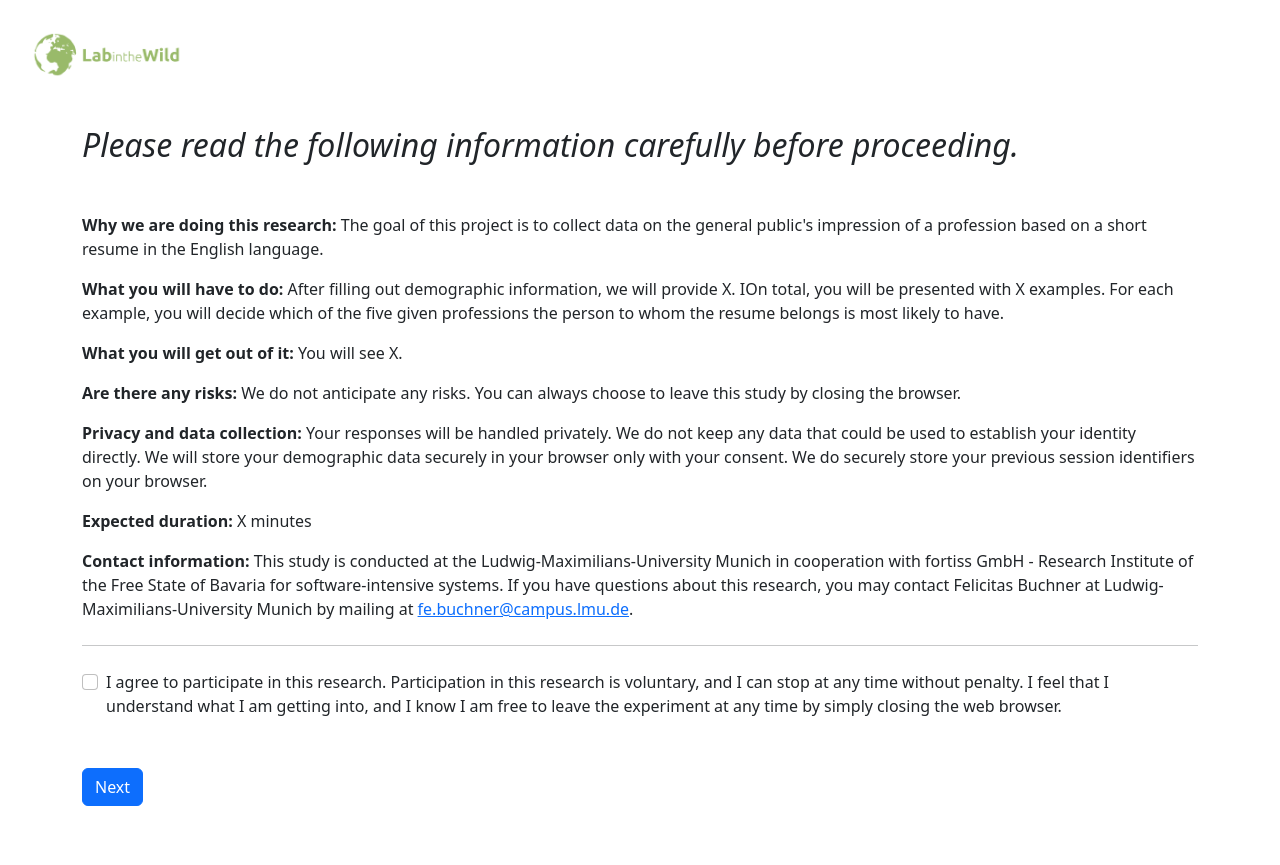
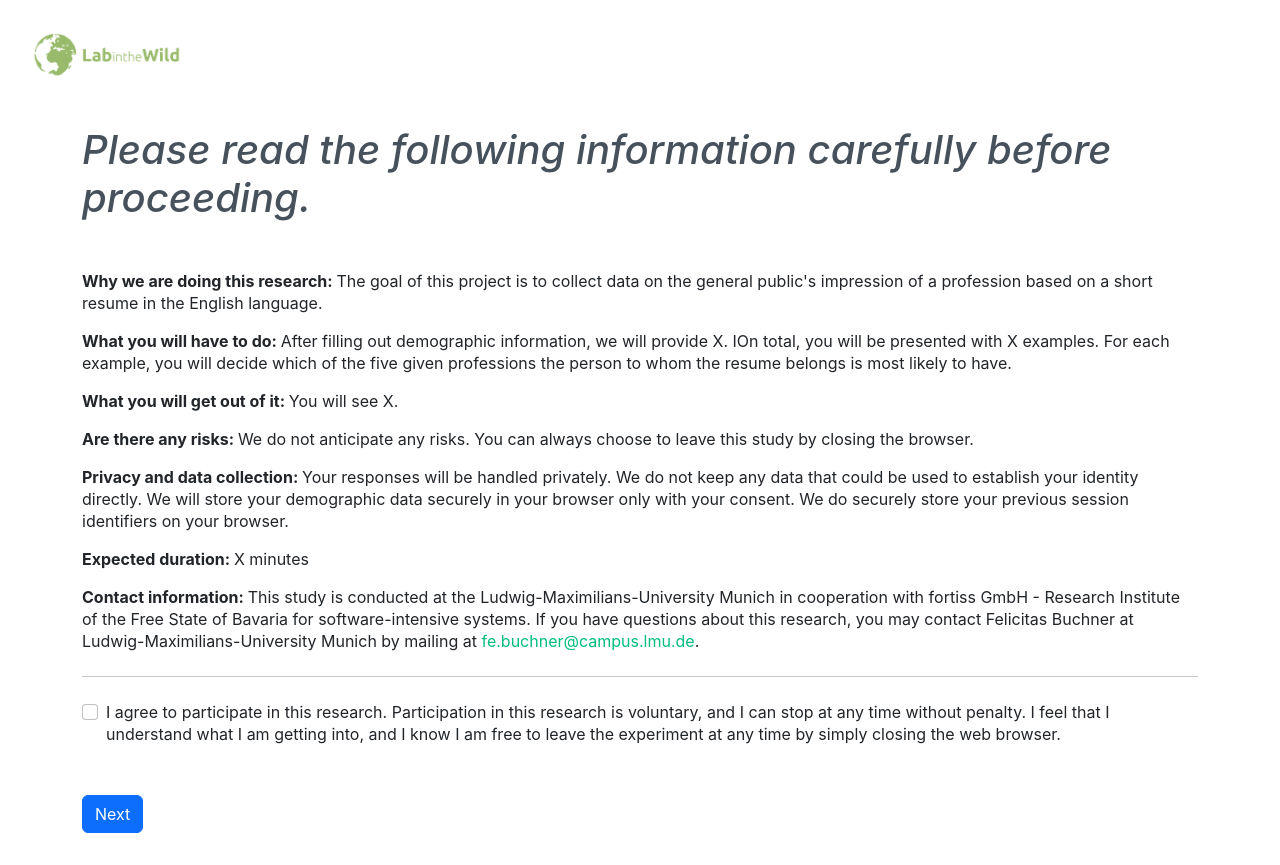
Before and after one commit to febuchner/ma_study01, a Vue app: page / in a window 1280 px wide. Before the commit the page ends 838 px from the top, so only its background shows below. Built offline with nearby package versions, Linux system fonts and the light colour scheme.

Commit message:
Task(bootstrap) Adapt bootstrap to allow changes

```diff
--- /dev/null
+++ b/src/assets/_base.css
@@ -0,0 +1,72 @@
+/*!* color palette from <https://github.com/vuejs/theme> *!*/
+/*:root {*/
+/*  --vt-c-white: #ffffff;*/
+/*  --vt-c-white-soft: #f8f8f8;*/
+/*  --vt-c-white-mute: #f2f2f2;*/
+
+/*  --vt-c-black: #181818;*/
+/*  --vt-c-black-soft: #222222;*/
+/*  --vt-c-black-mute: #282828;*/
+
+/*  --vt-c-indigo: #2c3e50;*/
+
+/*  --vt-c-divider-light-1: rgba(60, 60, 60, 0.29);*/
+/*  --vt-c-divider-light-2: rgba(60, 60, 60, 0.12);*/
+/*  --vt-c-divider-dark-1: rgba(84, 84, 84, 0.65);*/
+/*  --vt-c-divider-dark-2: rgba(84, 84, 84, 0.48);*/
+
+/*  --vt-c-text-light-1: var(--vt-c-indigo);*/
+/*  --vt-c-text-light-2: rgba(60, 60, 60, 0.66);*/
+/*  --vt-c-text-dark-1: var(--vt-c-white);*/
+/*  --vt-c-text-dark-2: rgba(235, 235, 235, 0.64);*/
+/*}*/
+
+/*!* semantic color variables for this project *!*/
+/*:root {*/
+/*  --color-background: var(--vt-c-white);*/
+/*  --color-background-soft: var(--vt-c-white-soft);*/
+/*  --color-background-mute: var(--vt-c-white-mute);*/
+
+/*  --color-border: var(--vt-c-divider-light-2);*/
+/*  --color-border-hover: var(--vt-c-divider-light-1);*/
+
+/*  --color-heading: var(--vt-c-text-light-1);*/
+/*  --color-text: var(--vt-c-text-light-1);*/
+
+/*  --section-gap: 160px;*/
+/*}*/
+
+/*@media (prefers-color-scheme: dark) {*/
+/*  :root {*/
+/*    --color-background: var(--vt-c-black);*/
+/*    --color-background-soft: var(--vt-c-black-soft);*/
+/*    --color-background-mute: var(--vt-c-black-mute);*/
+
+/*    --color-border: var(--vt-c-divider-dark-2);*/
+/*    --color-border-hover: var(--vt-c-divider-dark-1);*/
+
+/*    --color-heading: var(--vt-c-text-dark-1);*/
+/*    --color-text: var(--vt-c-text-dark-2);*/
+/*  }*/
+/*}*/
+
+/**,*/
+/**::before,*/
+/**::after {*/
+/*  box-sizing: border-box;*/
+/*  margin: 0;*/
+/*  position: relative;*/
+/*  font-weight: normal;*/
+/*}*/
+
+/*body {*/
+/*  min-height: 100vh;*/
+/*  background: var(--color-background);*/
+/*  line-height: 1.6;*/
+/*  font-family: Inter, -apple-system, BlinkMacSystemFont, 'Segoe UI', Roboto, Oxygen, Ubuntu,*/
+/*    Cantarell, 'Fira Sans', 'Droid Sans', 'Helvetica Neue', sans-serif;*/
+/*  font-size: 15px;*/
+/*  text-rendering: optimizeLegibility;*/
+/*  -webkit-font-smoothing: antialiased;*/
+/*  -moz-osx-font-smoothing: grayscale;*/
+/*}*/
--- /dev/null
+++ b/src/assets/_typography.scss
@@ -0,0 +1,24 @@
+h1, .h1 {
+  font-weight: $fw-bold;
+  font-size: 2.875rem;
+}
+h2, .h2 {
+  font-weight: $fw-bold;
+  font-size: 2.25rem;
+}
+h3, .h3 {
+  font-weight: $fw-bold;
+  font-size: 1.875rem;
+}
+h4, .h4 {
+  font-weight: $fw-bold;
+  font-size: 1.5rem;
+}
+h5, .h5 {
+  font-weight: $fw-bold;
+  font-size: 1.125rem;
+}
+h6, .h6 {
+  font-weight: $fw-normal;
+  font-size: 0.8125rem;
+}
--- /dev/null
+++ b/src/assets/_variables.scss
@@ -0,0 +1,22 @@
+/*--- Bootstrap ---*/
+$fw-light: 300;
+$fw-normal: 400;
+$fw-bold: 700;
+$fw-bolder: 900;
+
+//** Color system
+//$primary: red;
+//$secondary:
+$gray: #47515C;
+$white:    #fff !default;
+
+//** Global text color on `<body>`.
+$text-color: $gray;
+//$link-color: $primary;
+$grid-gutter-width: 48px;
+//$body-bg: ;
+$headings-color: $gray;
+$font-family-base: Inter, -apple-system, BlinkMacSystemFont, 'Segoe UI', Roboto, Oxygen, Ubuntu,
+Cantarell, 'Fira Sans', 'Droid Sans', 'Helvetica Neue', sans-serif;
+$font-size-base: 1rem;
+$line-height-base: 1.375;
--- a/src/assets/base.css
+++ /dev/null
@@ -1,74 +0,0 @@
-/* color palette from <https://github.com/vuejs/theme> */
-:root {
-  --vt-c-white: #ffffff;
-  --vt-c-white-soft: #f8f8f8;
-  --vt-c-white-mute: #f2f2f2;
-
-  --vt-c-black: #181818;
-  --vt-c-black-soft: #222222;
-  --vt-c-black-mute: #282828;
-
-  --vt-c-indigo: #2c3e50;
-
-  --vt-c-divider-light-1: rgba(60, 60, 60, 0.29);
-  --vt-c-divider-light-2: rgba(60, 60, 60, 0.12);
-  --vt-c-divider-dark-1: rgba(84, 84, 84, 0.65);
-  --vt-c-divider-dark-2: rgba(84, 84, 84, 0.48);
-
-  --vt-c-text-light-1: var(--vt-c-indigo);
-  --vt-c-text-light-2: rgba(60, 60, 60, 0.66);
-  --vt-c-text-dark-1: var(--vt-c-white);
-  --vt-c-text-dark-2: rgba(235, 235, 235, 0.64);
-}
-
-/* semantic color variables for this project */
-:root {
-  --color-background: var(--vt-c-white);
-  --color-background-soft: var(--vt-c-white-soft);
-  --color-background-mute: var(--vt-c-white-mute);
-
-  --color-border: var(--vt-c-divider-light-2);
-  --color-border-hover: var(--vt-c-divider-light-1);
-
-  --color-heading: var(--vt-c-text-light-1);
-  --color-text: var(--vt-c-text-light-1);
-
-  --section-gap: 160px;
-}
-
-@media (prefers-color-scheme: dark) {
-  :root {
-    --color-background: var(--vt-c-black);
-    --color-background-soft: var(--vt-c-black-soft);
-    --color-background-mute: var(--vt-c-black-mute);
-
-    --color-border: var(--vt-c-divider-dark-2);
-    --color-border-hover: var(--vt-c-divider-dark-1);
-
-    --color-heading: var(--vt-c-text-dark-1);
-    --color-text: var(--vt-c-text-dark-2);
-  }
-}
-
-*,
-*::before,
-*::after {
-  box-sizing: border-box;
-  margin: 0;
-  position: relative;
-  font-weight: normal;
-}
-
-body {
-  min-height: 100vh;
-  color: var(--color-text);
-  background: var(--color-background);
-  transition: color 0.5s, background-color 0.5s;
-  line-height: 1.6;
-  font-family: Inter, -apple-system, BlinkMacSystemFont, 'Segoe UI', Roboto, Oxygen, Ubuntu,
-    Cantarell, 'Fira Sans', 'Droid Sans', 'Helvetica Neue', sans-serif;
-  font-size: 15px;
-  text-rendering: optimizeLegibility;
-  -webkit-font-smoothing: antialiased;
-  -moz-osx-font-smoothing: grayscale;
-}
--- a/src/assets/main.scss
+++ b/src/assets/main.scss
@@ -1,7 +1,14 @@
-@import './base.css';
+@import '../../node_modules/bootstrap/scss/functions';
+@import '../../node_modules/bootstrap/scss/variables';
 
-$fw-bold: 700;
-$fw-bolder: 900;
+@import './_variables.scss';
+@import './_typography.scss';
+//@import './_base.css';
+
+@import '../../node_modules/bootstrap/scss/bootstrap';
+@import '../../node_modules/bootstrap-vue-3/dist/bootstrap-vue-3.css';
+
+
 
 #app {
   max-width: 1280px;
--- a/src/components/DemographicQuestions.vue
+++ b/src/components/DemographicQuestions.vue
@@ -3,9 +3,9 @@
   <div v-if="this.store.getCurrentStep === 'demographic-questions'">
     <div class="px-3">
       <div class="mb-5">
-        <p>
-          <span class="h2">Please tell us a bit about yourself. <a href="#" @click="showDemoQuestionsAlert"> Why are you asking?</a></span>
-        </p>
+        <h1>
+          Please tell us a bit about yourself. <a href="#" @click="showDemoQuestionsAlert"> Why are you asking?</a>
+        </h1>
         <p>
           <span><i><span class="text-danger fw-bold">*</span> marks a required field. The more information you enter, the more detailed results we can show you!</i></span>
         </p>
--- a/src/components/InformedConsent.vue
+++ b/src/components/InformedConsent.vue
@@ -2,7 +2,7 @@
   <transition name="fade">
     <div v-if="this.store.getCurrentStep === 'informed-consent'">
       <div>
-        <span class="h2"><i> Please read the following information carefully before proceeding. </i></span>
+        <h1><i> Please read the following information carefully before proceeding. </i></h1>
       </div>
       <div class="mt-5">
         <p><b> Why we are doing this research: </b> The goal of this project is to collect data on the general public's
--- a/src/main.js
+++ b/src/main.js
@@ -6,10 +6,7 @@ import BootstrapVue from 'bootstrap-vue-3'
 import App from './App.vue'
 import router from './router'
 
-
 import './assets/main.scss'
-import '../node_modules/bootstrap/dist/css/bootstrap.css';
-import '../node_modules/bootstrap-vue-3/dist/bootstrap-vue-3.css';
 
 const app = createApp(App)
 
```
